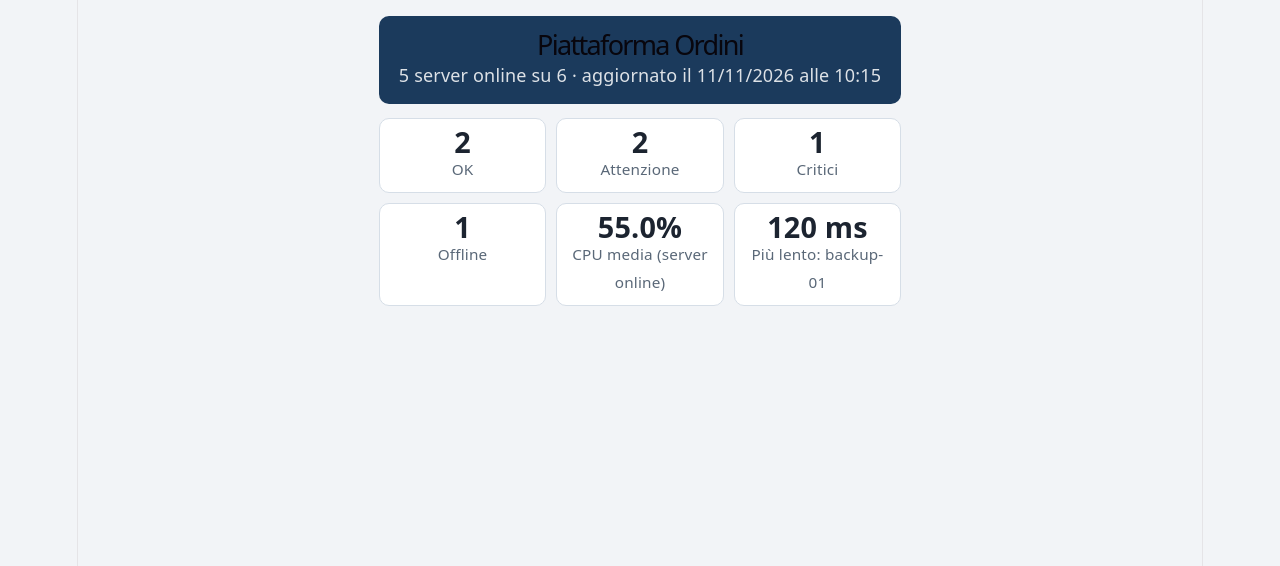
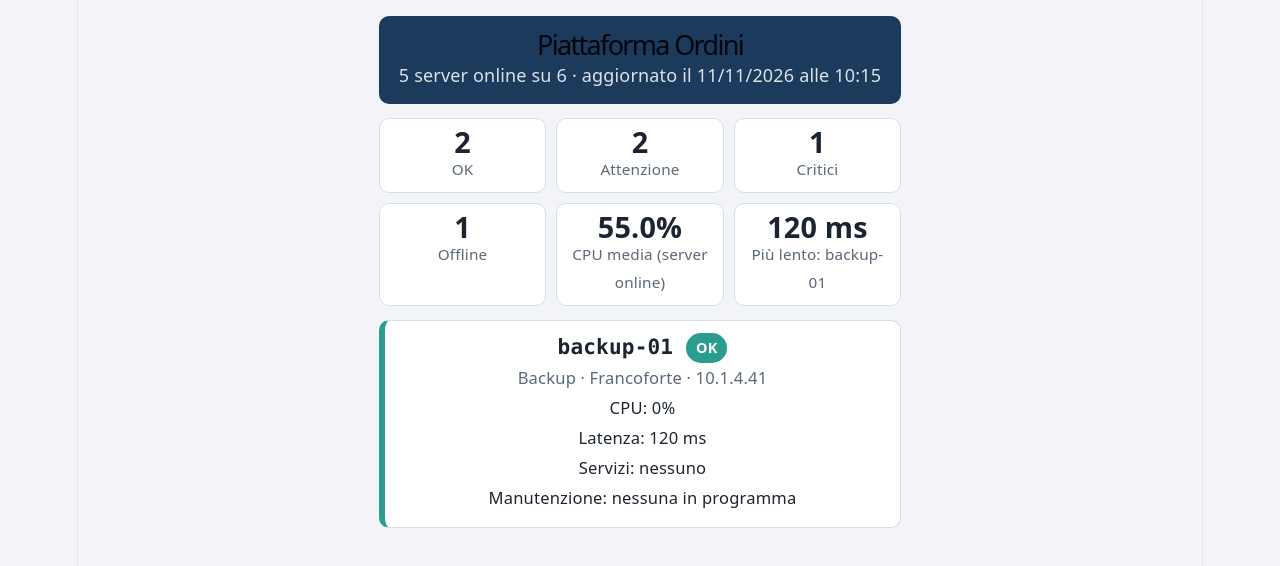
Before and after one commit to Salm08/ServerDashboard, a React (Vite) app: page / in a window 1280 px wide. Shown: the top 566 px of the page. Built offline with nearby package versions, Linux system fonts and the light colour scheme.

Commit message:
Richiesta 5

```diff
--- a/src/App.jsx
+++ b/src/App.jsx
@@ -3,6 +3,8 @@ import { sistema, servers, avvisi } from "./dati";
 import { statoServer, contaPerStato, cpuMedia, piuLento, trovaServer } from "./calcoli";
 import Intestazione from "./Intestazione";
 import Riepilogo from "./Riepilogo";
+import SchedaServer from "./SchedaServer";
+
 
 function App() {
 const online = servers.filter((s) => s.online).length;
@@ -23,6 +25,9 @@ const online = servers.filter((s) => s.online).length;
         mediaCpu={cpuMedia(servers)}
         lento={piuLento(servers)}
       />
+      <SchedaServer
+        server={servers[5]}
+      />
     </div>
   );
 }
--- /dev/null
+++ b/src/BadgeStato.jsx
@@ -0,0 +1,14 @@
+function BadgeStato({stato}) {
+    const testo =
+    stato === "ok"
+      ? "OK"
+      : stato === "attenzione"
+      ? "Attenzione"
+      : stato === "critico"
+      ? "Critico"
+      : "Offline";
+
+    return <span className={`badge badge-${stato}`}>{testo}</span>;
+}
+
+export default BadgeStato;
--- /dev/null
+++ b/src/SchedaServer.jsx
@@ -0,0 +1,29 @@
+import { statoServer } from "./calcoli";
+import BadgeStato from "./BadgeStato";
+
+function SchedaServer({ server }) {
+  const { nome, ruolo, sede, ip, cpu, latenza, servizi, manutenzione } = server;
+  const stato = statoServer(server);
+
+  return (
+    <div className={`scheda scheda-${stato}`}>
+      <h3>
+        {nome} <BadgeStato stato={stato} />
+      </h3>
+      <p className="ruolo">
+        {ruolo} · {sede} · {ip}
+      </p>
+      <p>CPU: {cpu === null ? "—" : `${cpu}%`}</p>
+      <p>Latenza: {latenza === null ? "—" : `${latenza} ms`}</p>
+      <p>Servizi: {servizi.length === 0 ? "nessuno" : servizi.join(", ")}</p>
+      <p>
+        Manutenzione:{" "}
+        {manutenzione
+          ? `${manutenzione.data}, ${manutenzione.motivo}`
+          : "nessuna in programma"}
+      </p>
+    </div>
+  );
+}
+
+export default SchedaServer;
```
